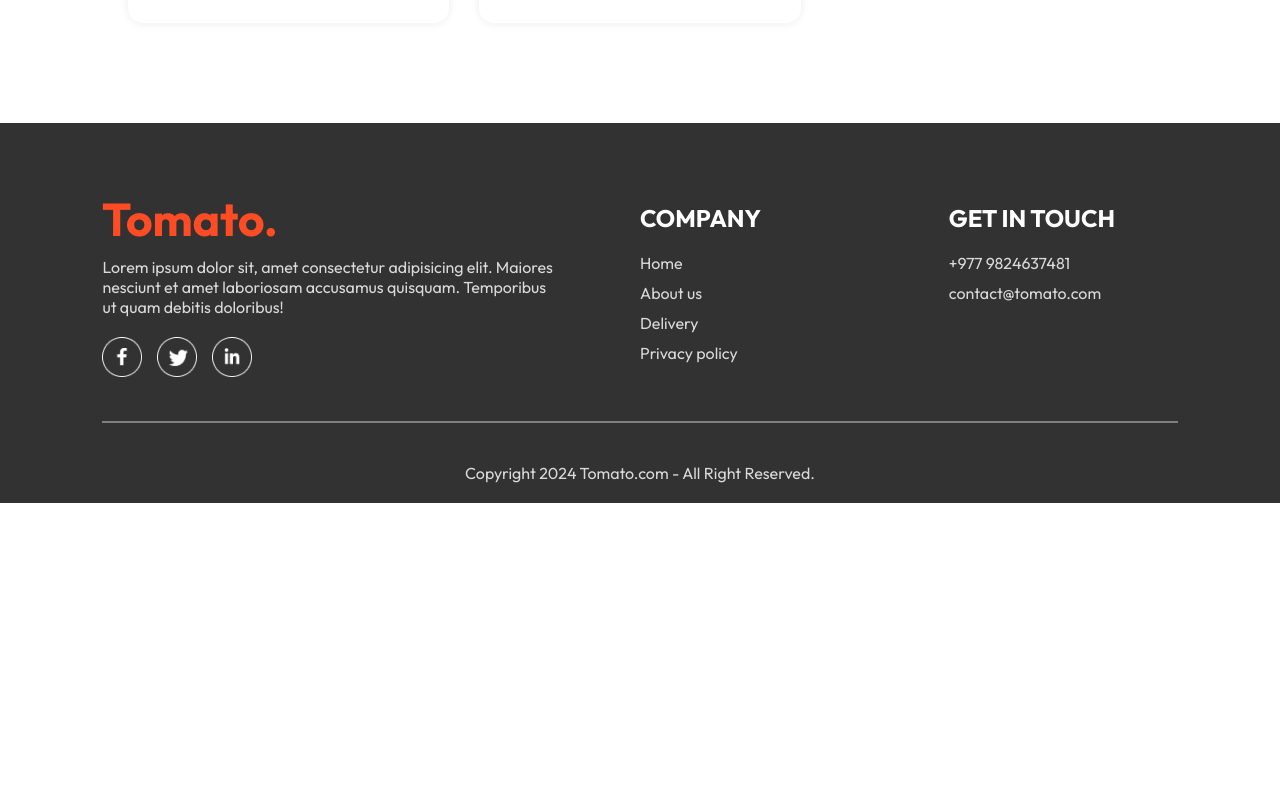
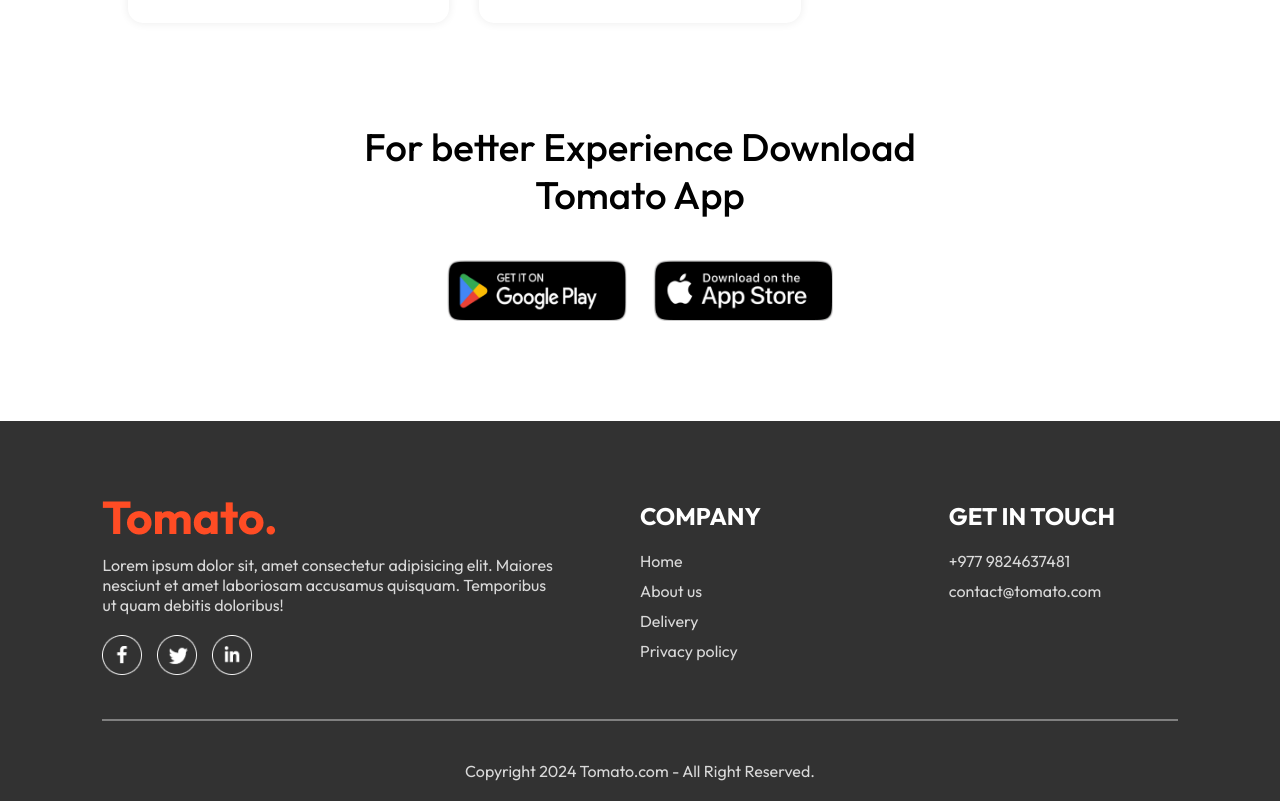
Before and after one commit to NilimaSardar/Hunger_FoodOrderingApp, a React (Vite) app in the folder Hunger/: page / in a window 1280 px wide. Shown: the part 5960-6761 px from the top of the page. Before the commit the page ends 6463 px from the top, so only its background shows below. Built offline with nearby package versions, Linux system fonts and the light colour scheme.

Commit message:
App Download component made and styled

```diff
--- /dev/null
+++ b/Hunger/src/components/AppDownload/AppDownload.jsx
@@ -0,0 +1,42 @@
+import React from 'react'
+import styled from 'styled-components'
+import { assets } from '../../assets/frontend_assets/assets'
+
+const AppDownload = () => {
+  return (
+    <AppDownloadStyle id='app-download'>
+        <p>For better Experience Download <br /> Tomato App </p>
+        <div className="app-download-platforms">
+            <img src={assets.play_store} alt="" />
+            <img src={assets.app_store} alt="" />
+        </div>
+    </AppDownloadStyle>
+  )
+}
+
+export default AppDownload
+
+const AppDownloadStyle = styled.div`
+  margin: auto auto;
+  margin-top: 100px;
+  font-size: max(3vw, 20px);
+  text-align: center;
+  font-weight: 500;
+
+  .app-download-platforms{
+    display: flex;
+    justify-content: center;
+    gap: max(2vw, 10px);
+    margin-top: 40px;
+  }
+
+  .app-download-platforms img{
+    width: max(30vw, 120px);
+    max-width: 180px;
+    transition: 0.5s;
+    cursor: pointer;
+  }
+  .app-download-platforms img:hover{
+    transform: scale(1.05);
+  }
+`;
--- a/Hunger/src/pages/Home/Home.jsx
+++ b/Hunger/src/pages/Home/Home.jsx
@@ -2,6 +2,7 @@
 import Header from '../../components/Header/Header'
 import ExploreMenu from '../../components/ExploreMenu/ExploreMenu'
 import FoodDisplay from '../../components/FoodDisplay/FoodDisplay';
+import AppDownload from '../../components/AppDownload/AppDownload';
 
 const Home = () => {
 
@@ -12,6 +13,7 @@
         <Header/>
         <ExploreMenu category={category} setCategory={setCategory}/>
         <FoodDisplay category={category}/>
+        <AppDownload/>
     </div>
   )
 }
```
